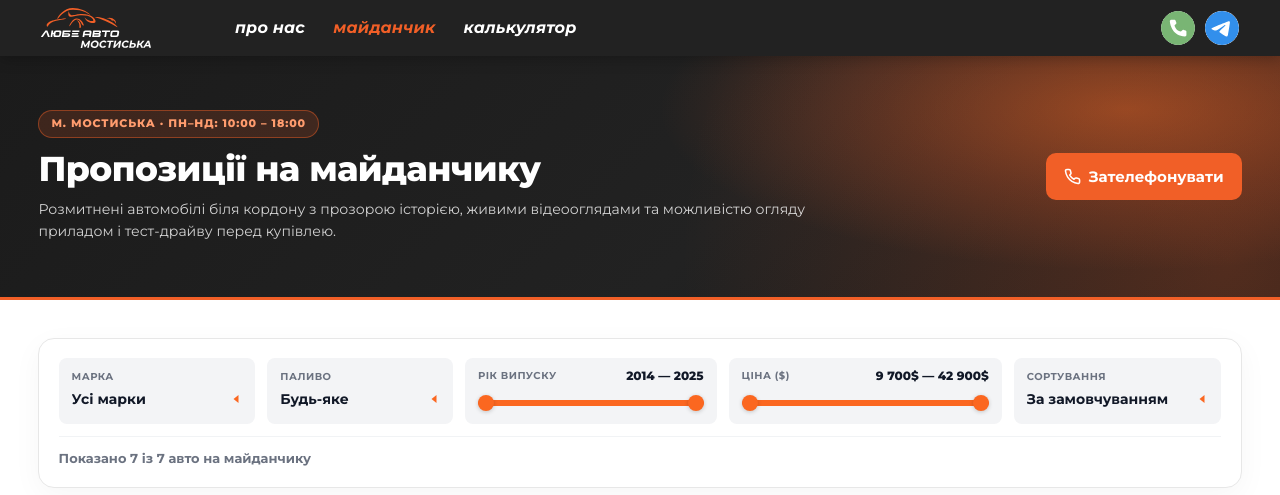
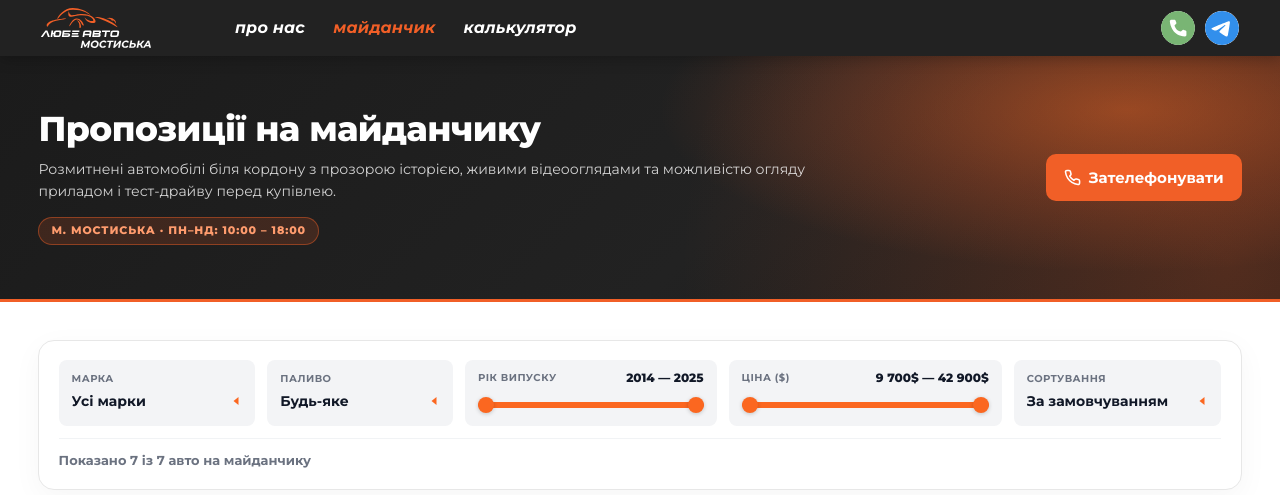
Before and after one commit to AVovkus/lubeavto-mostyska, a plain HTML site: page index.html in a window 1280 px wide. Shown: the top 495 px of the page. Drawn offline with Linux system fonts and the light colour scheme; no server answers.

Commit message:
Move location and hours pill below hero subtitle on lot page

```diff
--- a/css/styles.css
+++ b/css/styles.css
@@ -2004,6 +2004,11 @@ a {
   letter-spacing: 0.08em;
 }
 
+.page-hero__eyebrow--bottom {
+  margin-top: 14px;
+  margin-bottom: 0;
+}
+
 .page-hero__title {
   margin: 0 0 10px;
   font-size: clamp(26px, 2.7vw, 44px);
--- a/index.html
+++ b/index.html
@@ -102,9 +102,6 @@
       <div class="container">
         <div class="page-hero__inner">
           <div class="page-hero__content">
-            <span class="page-hero__eyebrow" id="lot-hero-meta">
-              <span id="lot-hero-meta-text">м. Мостиська · Пн–Нд: 10:00 – 18:00</span>
-            </span>
             <h1 class="page-hero__title" id="lot-hero-title">
               Пропозиції на майданчику
             </h1>
@@ -112,6 +109,9 @@
               Розмитнені автомобілі біля кордону з прозорою історією, живими відеооглядами та
               можливістю огляду приладом і тест-драйву перед купівлею.
             </p>
+            <span class="page-hero__eyebrow page-hero__eyebrow--bottom" id="lot-hero-meta">
+              <span id="lot-hero-meta-text">м. Мостиська · Пн–Нд: 10:00 – 18:00</span>
+            </span>
           </div>
 
           <div class="page-hero__actions">
```
